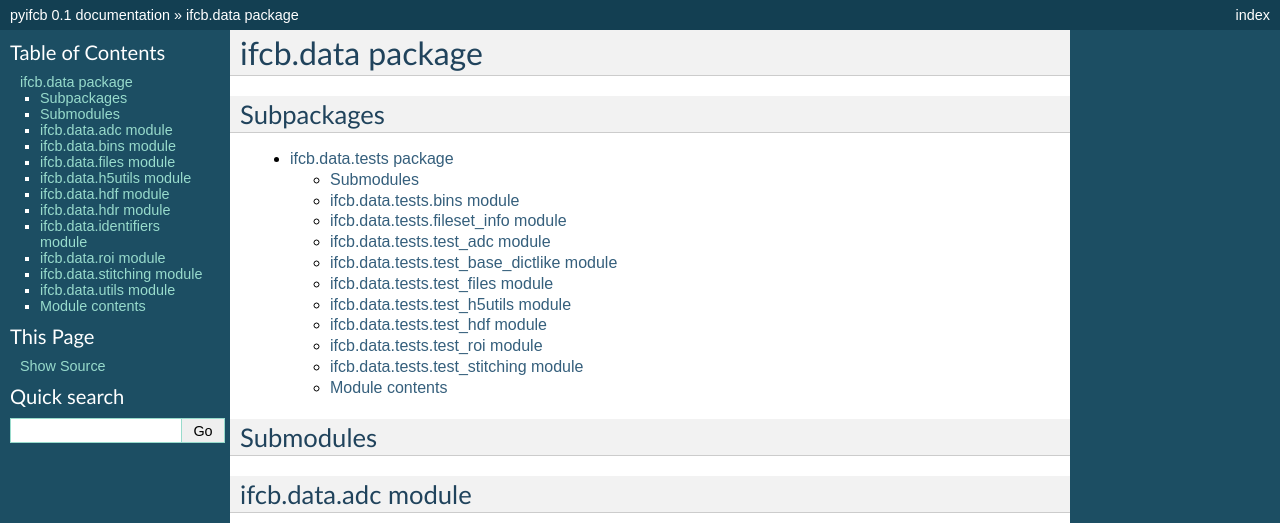
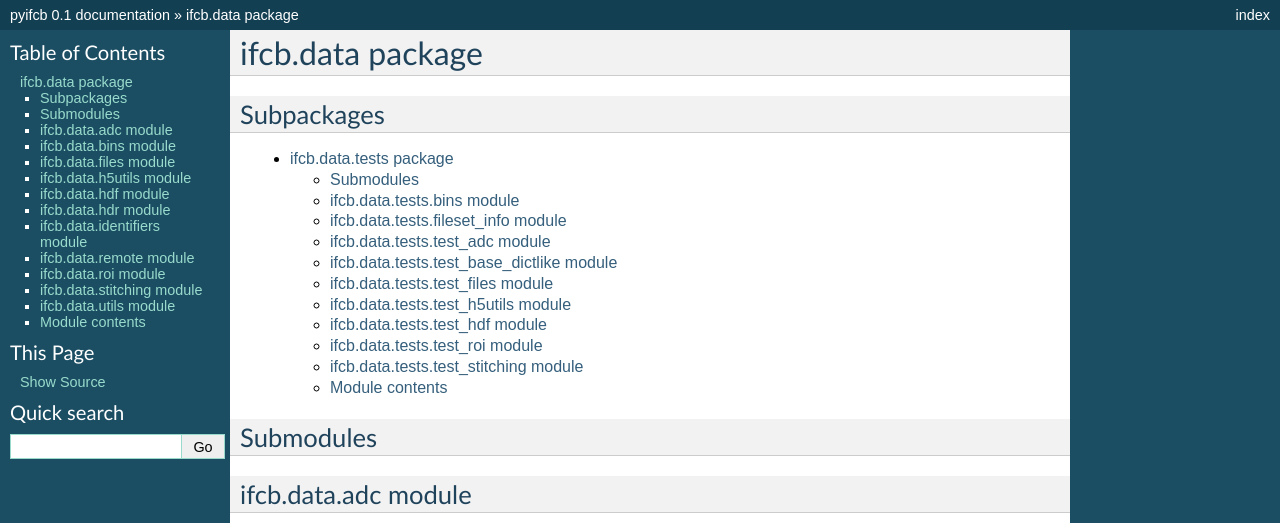
Before and after one commit to joefutrelle/pyifcb, a Sphinx documentation site: the page built from docs/ifcb.data.rst, in a window 1280 px wide and 1400 px high. Shown: the top 523 px of the window. Built offline with Sphinx 7.4.7, drawn with Linux system fonts in a browser that asks for light colours; some of the changed text lies outside the part shown; grey boxes are pictures that could not be loaded.

Commit message:
refreshed autodoc

```diff
--- a/docs/ifcb.data.rst
+++ b/docs/ifcb.data.rst
@@ -67,6 +67,14 @@
     :undoc-members:
     :show-inheritance:
 
+ifcb.data.remote module
+-----------------------
+
+.. automodule:: ifcb.data.remote
+    :members:
+    :undoc-members:
+    :show-inheritance:
+
 ifcb.data.roi module
 --------------------
 
```
